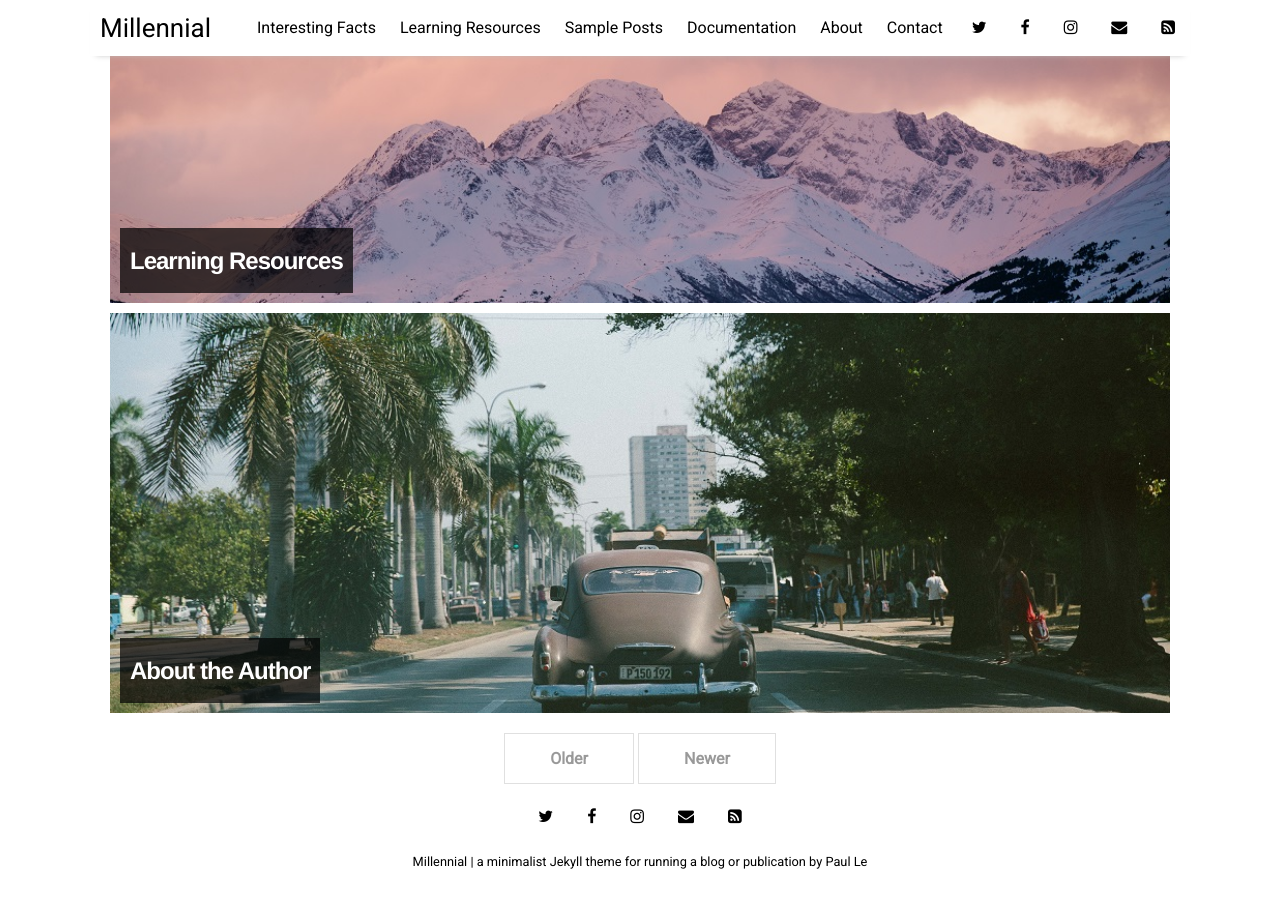
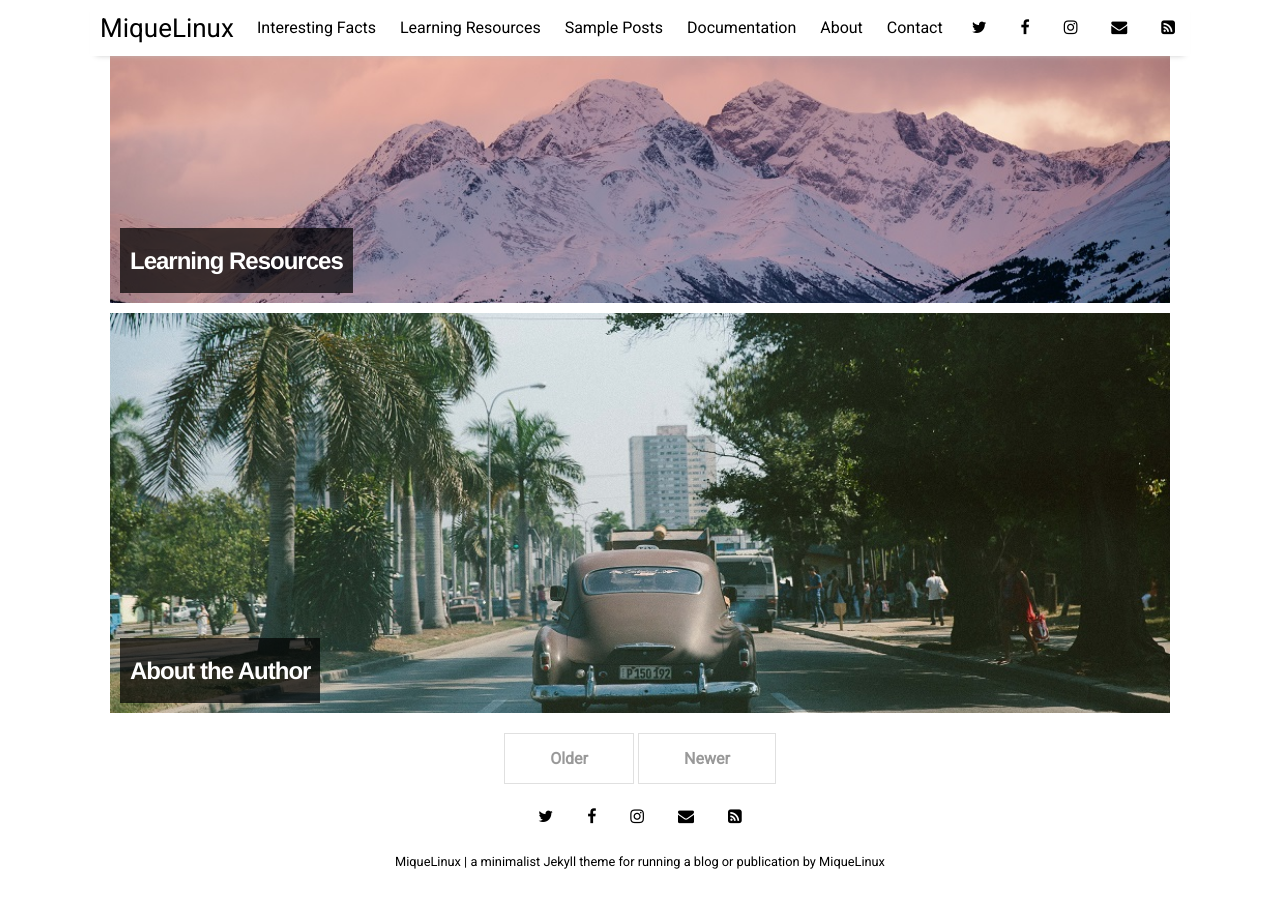
Before and after one commit to miquelinux/Prova_Millennial, a Jekyll site: the page built from index.html, in a window 1280 px wide and 900 px high, scrolled down 1398 px. Built offline with Jekyll 4.4.1, drawn with Linux system fonts in a browser that asks for light colours; nearby versions of some CDN libraries; the list of posts is cut into pages by our own code.

Commit message:
Add files via SSH

```diff
--- a/_config.yml
+++ b/_config.yml
@@ -10,9 +10,9 @@ permalink:           /:title
 plugins:             [jekyll-paginate, jekyll-sitemap, jekyll-feed, jekyll-seo-tag]
 
 # Customise atom feed settings (this is where Jekyll-Feed gets configuration information)
-title:		           "Millennial"
-description:	       "a minimalist Jekyll theme for running a blog or publication"
-author:              "Paul Le"
+title:		     "MiqueLinux"
+description:	     "a minimalist Jekyll theme for running a blog or publication"
+author:              "MiqueLinux"
 
 # RSS 2.0 can be used instead of Atom by uncommenting following two lines
 #feed:
```
